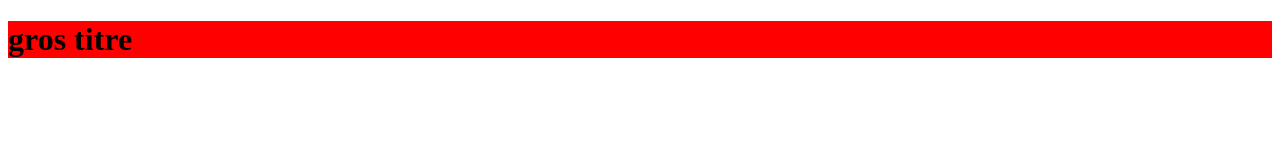
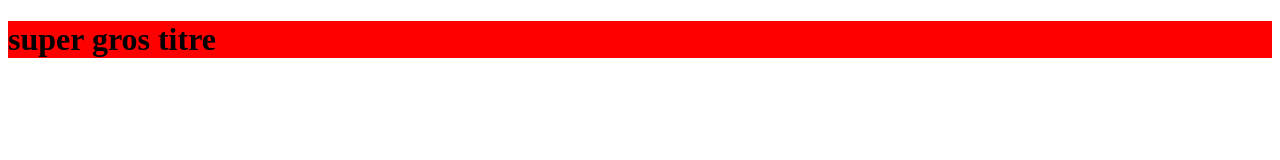
Before and after one commit to adesombre/openclassromsProject, a plain HTML site: page index.html in a window 1280 px wide. Drawn offline with Linux system fonts and the light colour scheme.

Commit message:
modification du titre h1

```diff
--- a/index.html
+++ b/index.html
@@ -8,7 +8,7 @@
     <link rel="stylesheet" href="css/style.css">
 </head>
 <body>
-    <h1>gros titre</h1>
+    <h1>super gros titre</h1>
 
 </body>
 </html>
```
